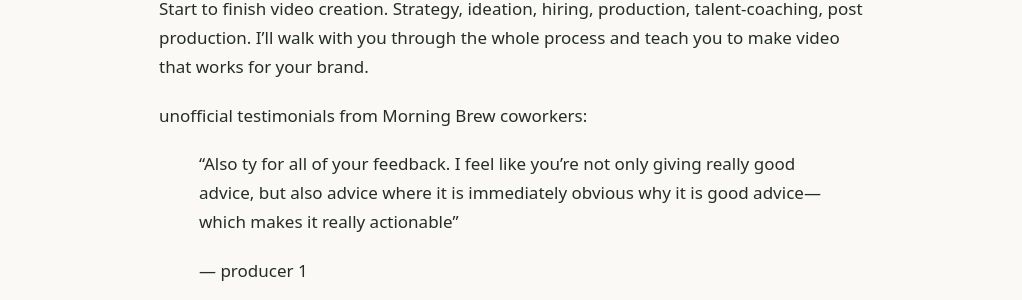
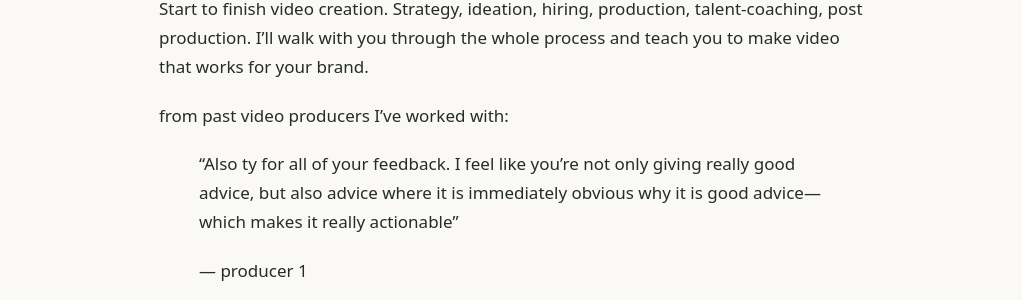
Before and after one commit to macyagilliam/macyagilliam, a Jekyll site: the page built from work-with-me.md, in a window 1280 px wide. Shown: the part 513-813 px from the top of the page, without its empty margins (129-1151 px from the left). Built offline with Jekyll 4.4.1, drawn with Linux system fonts in a browser that asks for light colours.

Commit message:
Reword the testimonial lead-in

```diff
--- a/work-with-me.md
+++ b/work-with-me.md
@@ -13,7 +13,7 @@ These work best when you trust me to make content in my normal style, like these
 
 Start to finish video creation. Strategy, ideation, hiring, production, talent-coaching, post production. I’ll walk with you through the whole process and teach you to make video that works for your brand.
 
-unofficial testimonials from Morning Brew coworkers:
+from past video producers I’ve worked with:
 
 > “Also ty for all of your feedback. I feel like you’re not only giving really good advice, but also advice where it is immediately obvious why it is good advice—which makes it really actionable”
 >
```
